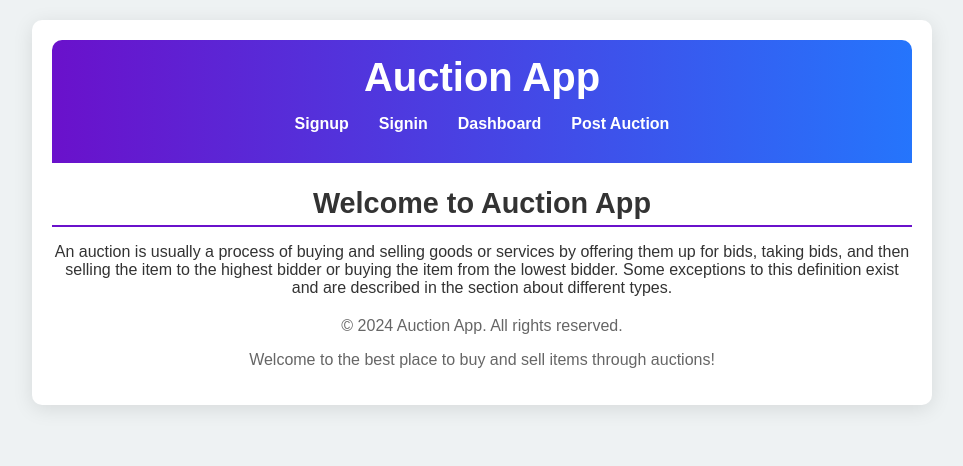
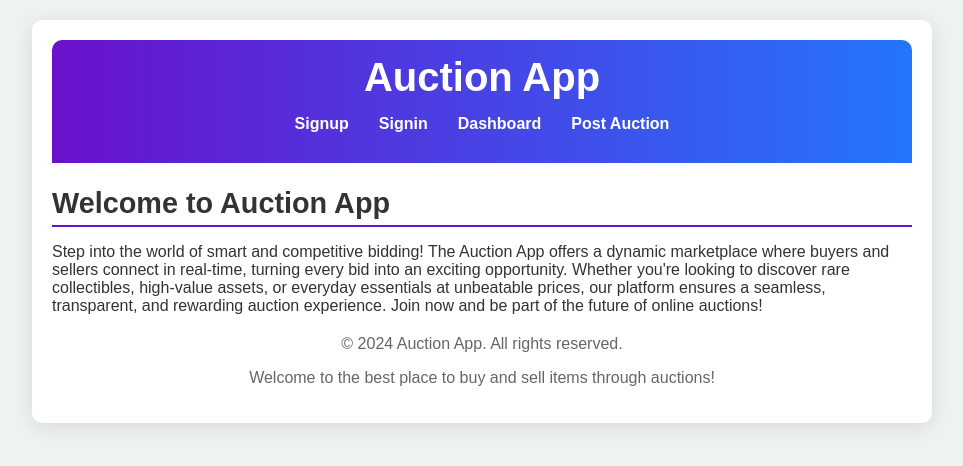
Before and after one commit to Geethanjali356/Online-Auction-Platform-with-React-and-ExpressJS-Framework-, a React (Create React App) app in the folder frontend/: page / in a window 1280 px wide. Shown: the top 466 px of the page, without its empty margins (158-1121 px from the left). Built offline with nearby package versions, Linux system fonts and the light colour scheme; the HTML template or start-up script is replaced by a standard one.

Commit message:
Update Landing.js

```diff
--- a/frontend/src/components/Landing.js
+++ b/frontend/src/components/Landing.js
@@ -1,15 +1,14 @@
-
-function Landing()
-{
-return(<>
-<div className='content'>
-          <h2>Welcome to Auction App</h2>
-          <p>
-          An auction is usually a process of buying and selling goods or services by offering them up for bids, taking bids, and then selling the item to the highest bidder or buying the item from the lowest bidder. Some exceptions to this definition exist and are described in the section about different types.
-          </p>
-          </div>
-          </>
-)
+function Landing() {
+  return (
+    <div className='landing-container'>
+      <h2 className='landing-title'>Welcome to Auction App</h2>
+      <p className='landing-text'>
+        Step into the world of smart and competitive bidding! The Auction App offers a dynamic marketplace where buyers and sellers
+        connect in real-time, turning every bid into an exciting opportunity. Whether you're looking to discover rare collectibles,
+        high-value assets, or everyday essentials at unbeatable prices, our platform ensures a seamless, transparent, and rewarding
+        auction experience. Join now and be part of the future of online auctions!
+      </p>
+    </div>
+  );
 }
-
-export default Landing
+export default Landing;
```
